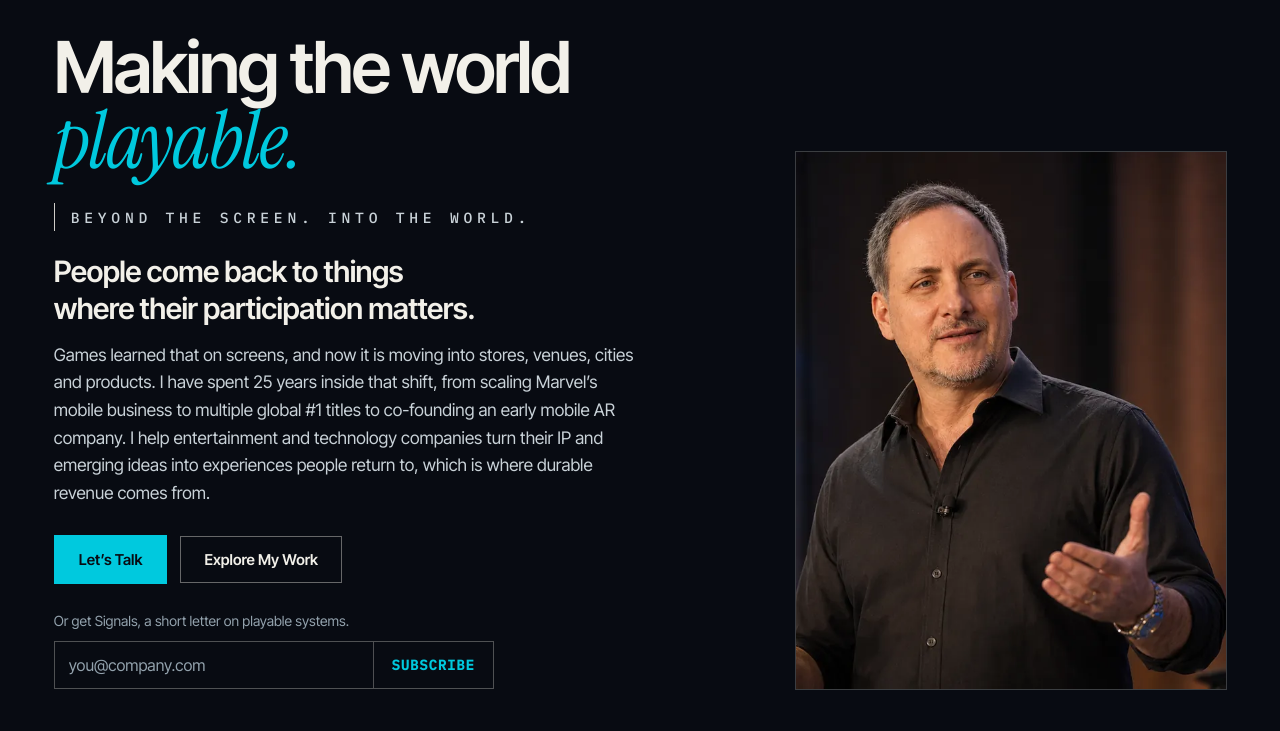
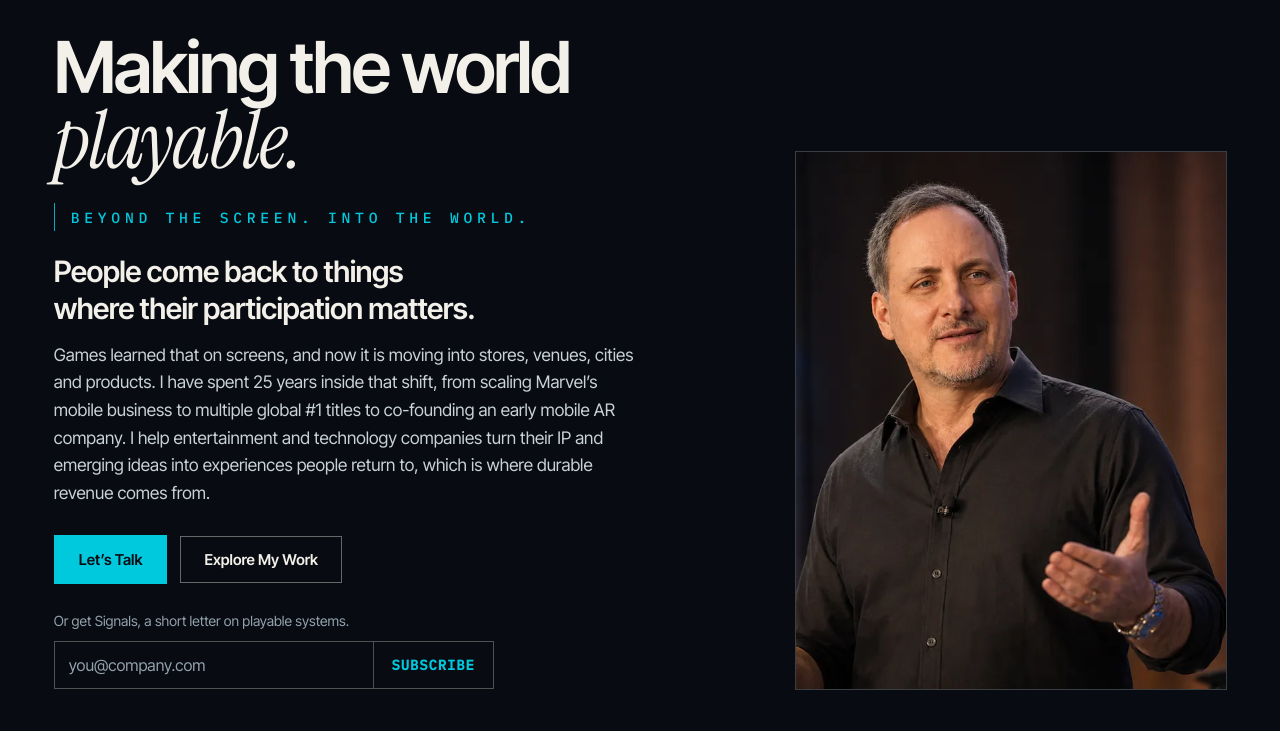
Before and after one commit to brianselzer/brianselzer.github.io, a plain HTML site: page index.html in a window 1280 px wide. Shown: the part 69-800 px from the top of the page. Drawn offline with Linux system fonts and the light colour scheme.

Commit message:
Home hero: playable in white, tagline in signal blue
Co-Authored-By: Claude Sonnet 5.5 <noreply@anthropic.com>
Claude-Session: https://claude.ai/code/session_012y7eS1RkUYb8Aw6kyGzGxY

```diff
--- a/home.css
+++ b/home.css
@@ -422,3 +422,7 @@ html.review .c-cases--pair[data-held]{display:grid}
 .c-hero__lead{font:600 clamp(22px,2.3vw,30px)/1.25 var(--f-display);letter-spacing:-.02em;color:var(--bone);max-width:21em;margin:28px 0 0;text-wrap:balance}
 .c-hero__sub{margin:14px 0 28px;max-width:34em;font-size:clamp(16px,1.35vw,18px);line-height:1.6}
 @media(min-width:1024px){.c-hero--portrait h1{font-size:clamp(56px,5.6vw,84px)}.c-hero--portrait{padding-top:104px}.c-hero__lead{margin-top:22px}}
+/* hero colors v6 */
+.c-hero--portrait h1 .acc{color:var(--bone)}
+.c-hero__tag{color:var(--signal)}
+.c-hero__tag::before{background:var(--signal)}
```
